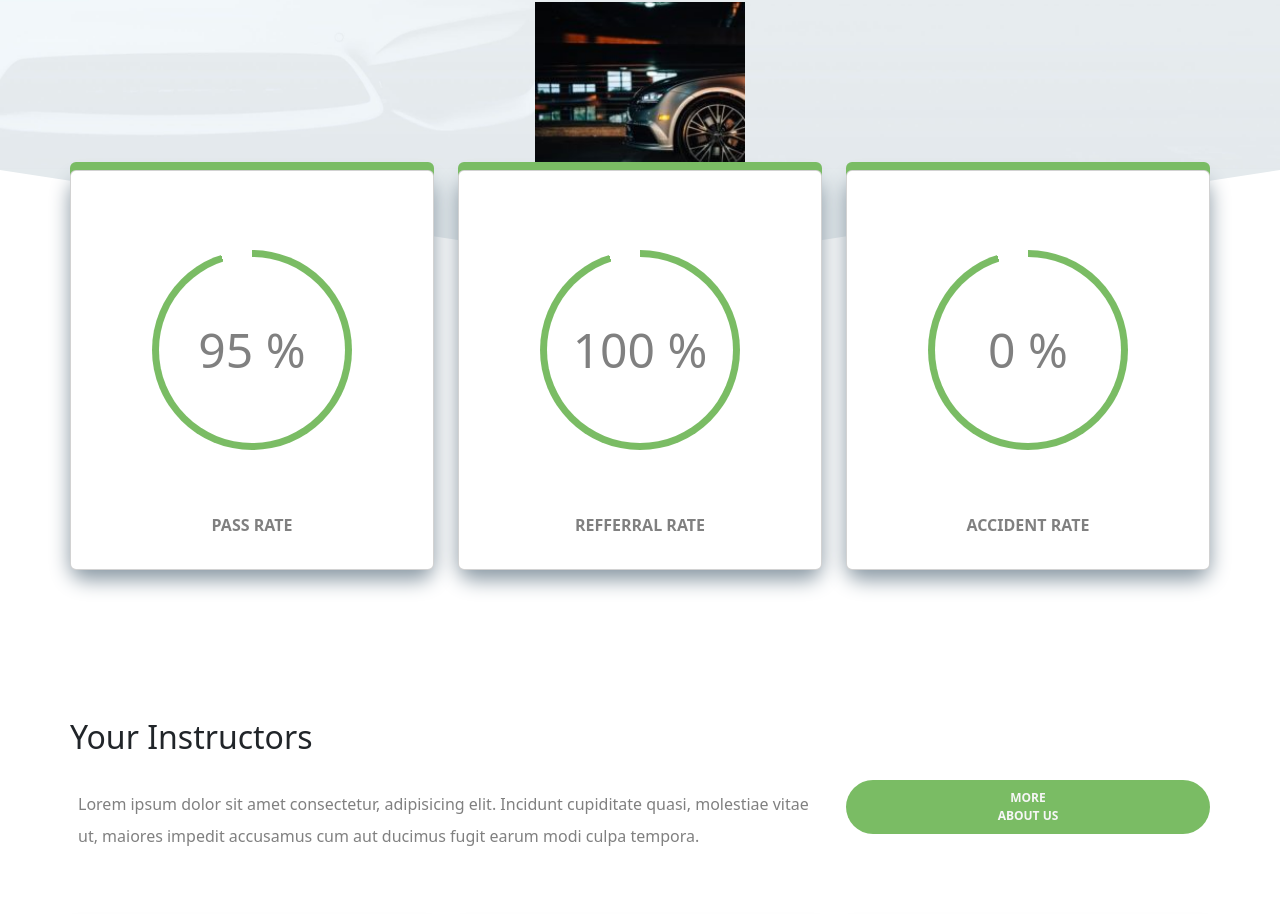
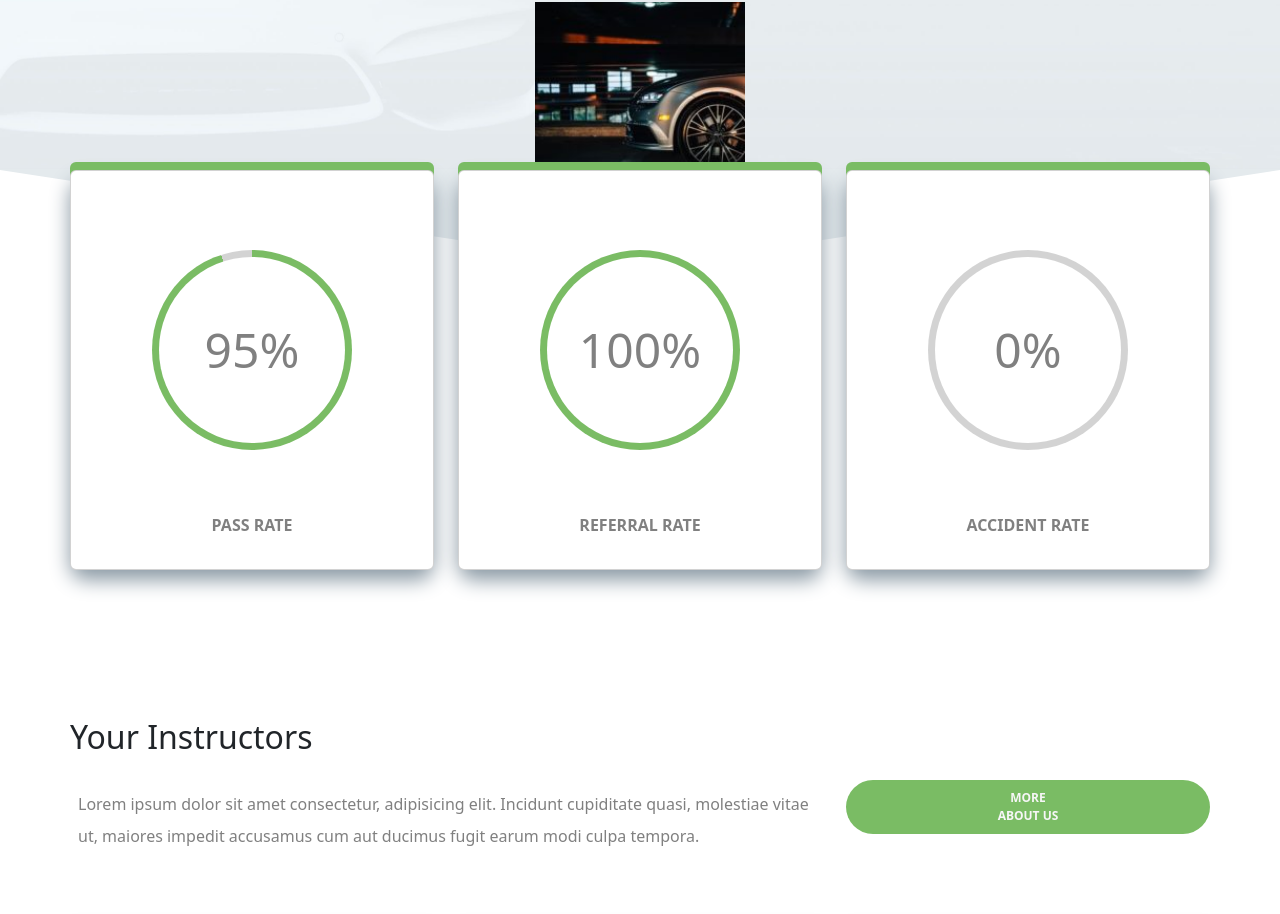
Before and after one commit to mattemutti/proj-html-vuejs, a Vue app: page / in a window 1280 px wide. Shown: the part 2141-3055 px from the top of the page. Built offline with nearby package versions, Linux system fonts and the light colour scheme.

Commit message:
update rate graphics

```diff
--- a/src/assets/scss/style.scss
+++ b/src/assets/scss/style.scss
@@ -296,7 +296,7 @@ main {
 					width: 200px;
 					height: 200px;
 					border-radius: calc(infinity * 1px);
-					background: conic-gradient($primary_color calc(var(--progress) * 1%), transparent calc(var(--progress) * 1%));
+					background: conic-gradient($primary_color calc(var(--progress) * 1%), lightgrey calc(var(--progress) * 1%));
 					display: flex;
 					font-size: 3rem;
 
--- a/src/components/AppMain.vue
+++ b/src/components/AppMain.vue
@@ -154,7 +154,7 @@ export default {
 			</div>
 			<div class="container g-0">
 				<div class="row text-center c_text_light">
-					<div v-for="rate in state.rates" class="col">
+					<!-- <div v-for="rate in state.rates" class="col">
 						<div class="shadow_bottom rounded-4">
 							<div class="card align-items-center card_rate p-4 c_text_light" style="">
 								<div class="rate_1 text-center align-content-center margin">
@@ -166,6 +166,55 @@ export default {
 								</div>
 								<div class="text-uppercase fw-bold p-2 ">
 									{{ rate.name }}
+								</div>
+							</div>
+						</div>
+					</div> -->
+
+					<div class="col">
+						<div class="shadow_bottom rounded-4">
+							<div class="card align-items-center card_rate p-4 c_text_light" style="">
+								<div class="rate_1 text-center align-content-center margin">
+									<div class="progress" style="--progress: 95">
+										<div class="number">
+											95%
+										</div>
+									</div>
+								</div>
+								<div class="text-uppercase fw-bold p-2 ">
+									Pass Rate
+								</div>
+							</div>
+						</div>
+					</div>
+					<div class="col">
+						<div class="shadow_bottom rounded-4">
+							<div class="card align-items-center card_rate p-4 c_text_light" style="">
+								<div class="rate_1 text-center align-content-center margin">
+									<div class="progress" style="--progress: 100">
+										<div class="number">
+											100%
+										</div>
+									</div>
+								</div>
+								<div class="text-uppercase fw-bold p-2 ">
+									Referral Rate
+								</div>
+							</div>
+						</div>
+					</div>
+					<div class="col">
+						<div class="shadow_bottom rounded-4">
+							<div class="card align-items-center card_rate p-4 c_text_light" style="">
+								<div class="rate_1 text-center align-content-center margin">
+									<div class="progress" style="--progress: 0">
+										<div class="number">
+											0%
+										</div>
+									</div>
+								</div>
+								<div class="text-uppercase fw-bold p-2 ">
+									Accident Rate
 								</div>
 							</div>
 						</div>
```
Also changed, not shown: src/readme.md.
